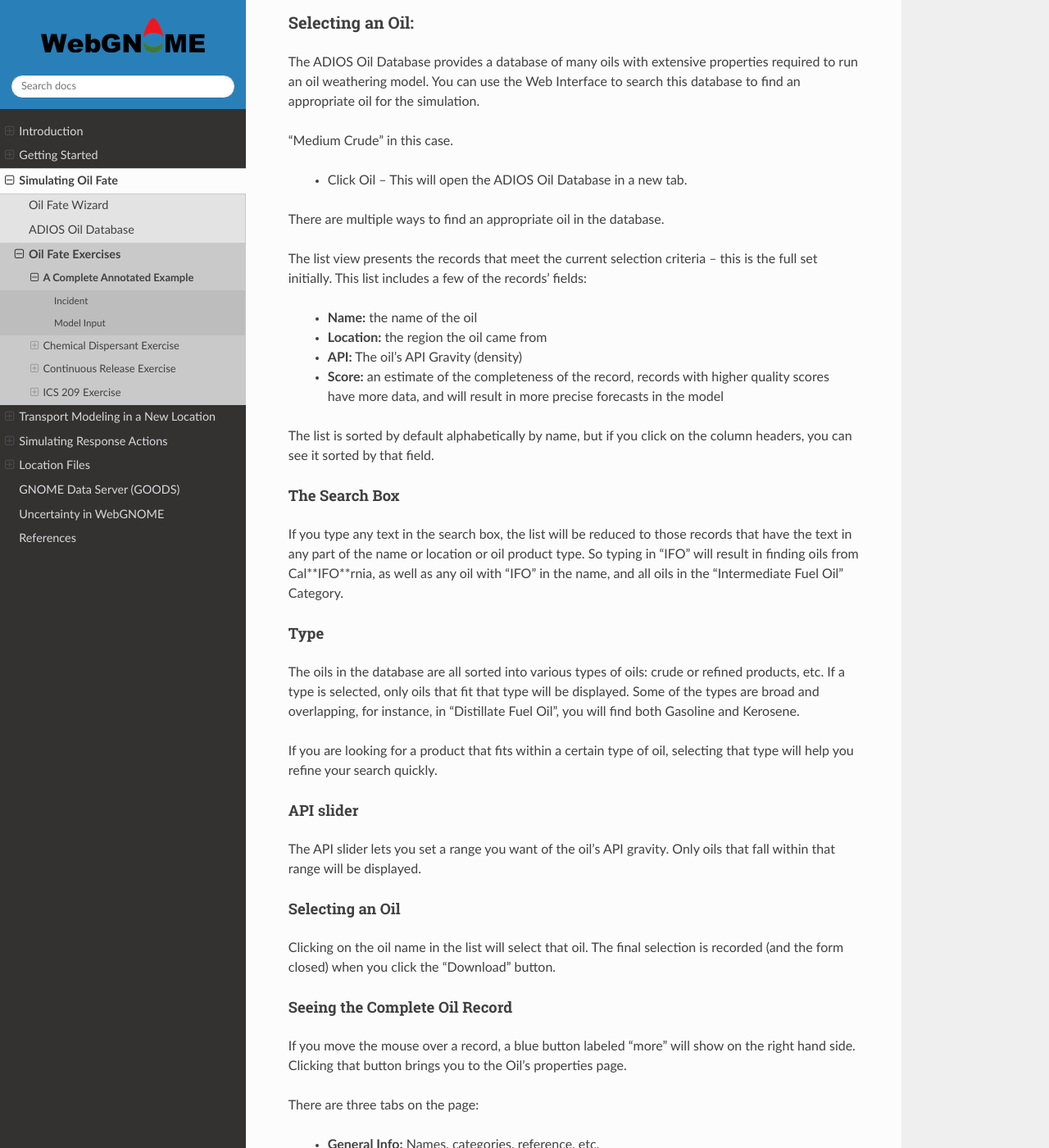
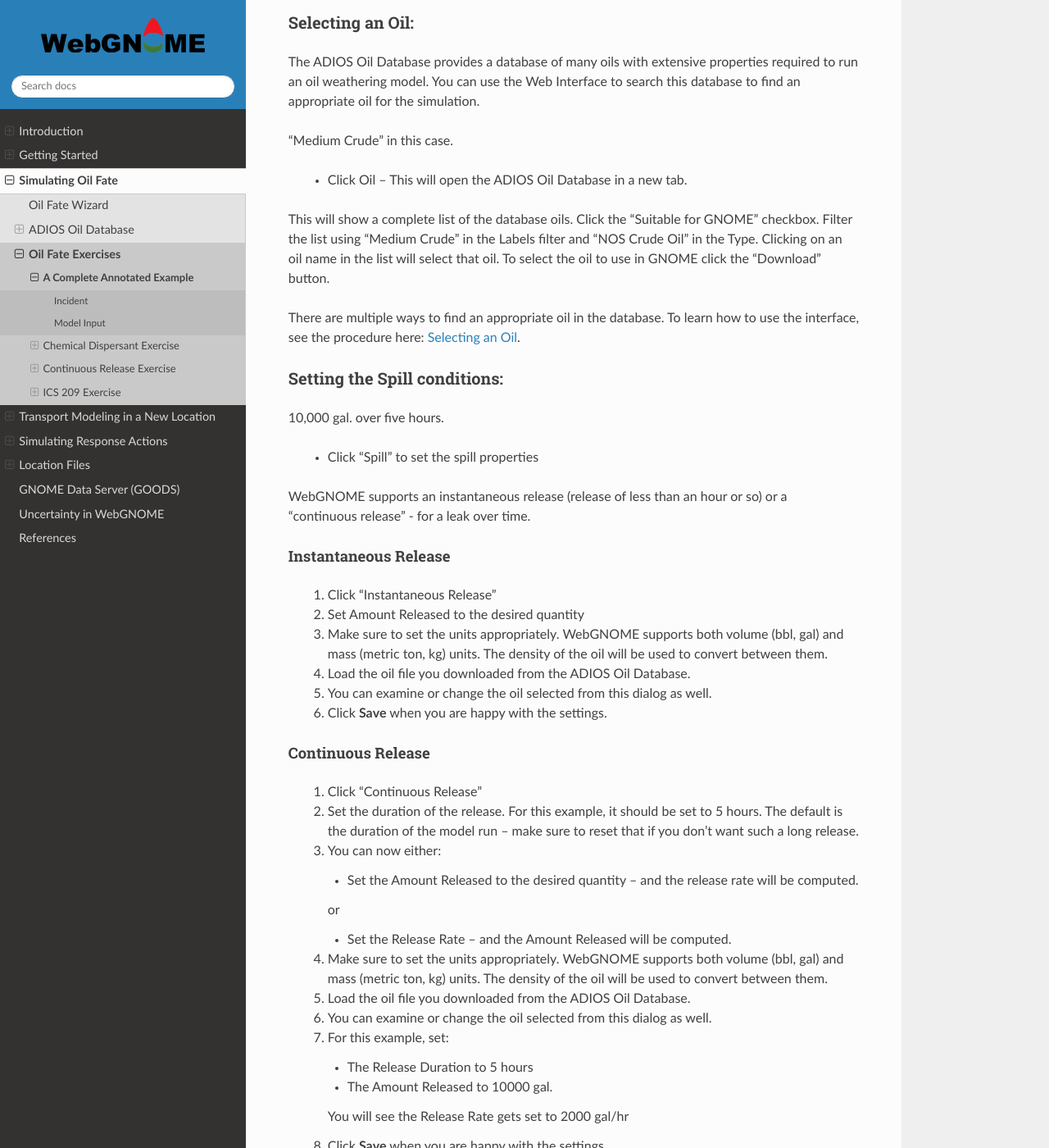
Before and after one commit to NOAA-ORR-ERD/WebGnomeClient, a Sphinx documentation site: the page built from doc/fate_exercises/full_run_through.rst, in a window 1280 px wide and 1400 px high, scrolled down 1344 px. Shown: the whole window at 82% size. Built offline with Sphinx 7.4.7 and the Read the Docs theme 2.0.0, drawn with Linux system fonts in a browser that asks for light colours; some of the changed text lies outside the part shown.

Commit message:
moved oil database description

```diff
--- a/doc/fate.rst
+++ b/doc/fate.rst
@@ -17,16 +17,58 @@
 
 
 ADIOS Oil Database
-=================
+==================
 
 In order to simulate the fate of oil spilled in the environment, a fairly detailed description of the chemistry of the oil in question needs to be provided. WebGNOME provides a link to the ADIOS Oil Database. The database consists of 1000s of crude oils and refined products that span a range of oils that are typically transported.
 
 Most records in the database provide the data necessary to run the model as well as a few informative and health and safety properties of interest, such as flash point.
 
-Some of these oil records are more complete than others. They each hold enough information to run the model, but may be missing important components. If anything is missing, the values are estimated from the known values using industry-standard algorithms. A "Quality Score" is provided, based on how much data associated with a record are measured, rather than estimated. If you are not sure which record to choose, a recored with a higher quality score will give more precise results in the fate model.
+Some of these oil records are more complete than others. They each hold enough information to run the model, but may be missing important components. If anything is missing, the values are estimated from the known values using industry-standard algorithms. A "Quality Score" is provided, based on how much data associated with a record are measured, rather than estimated. If you are not sure which record to choose, a record with a higher quality score will give more precise results in the fate model.
 
-The database comes with a Selection interface that allows you to search for oils in a number of ways, and see all the data associated with particular records. To learn how to use the interface, see the procedure here:
-:ref:`Selecting an Oil <selecting_an_oil>`
+.. _selecting_an_oil:
+
+Selecting an Oil:
+-----------------
+
+The database comes with a Selection interface that allows you to search for oils in a number of ways, and see all the data associated with particular records.
+
+The list view presents the records that meet the current selection criteria -- this is the full set initially. This list includes a few of the records' fields:
+
+  - **Name:** the name of the oil
+  - **Location:** the region the oil came from
+  - **API:** The oil's API Gravity (density)
+  - **Score:** an estimate of the completeness of the record,
+    records with higher quality scores have more data, and will
+    result in more precise forecasts in the model
+
+
+The list is sorted by default alphabetically by name, but if you click on the column headers, you can see it sorted by that field.
+
+
+The Search Box
+..............
+
+If you type any text in the search box, the list will be reduced to those records that have the text in any part of the name or location or oil product type. So typing in "IFO" will result in finding oils from Cal**IFO**rnia, as well as any oil with "IFO" in the name, and all oils in the "Intermediate Fuel Oil" Category.
+
+Product Type
+............
+
+The oils in the database are all sorted into various types of oils: crude or refined products, etc. If a type is selected, only oils that fit that type will be displayed. Some of the types are broad and overlapping, for instance, in "Distillate Fuel Oil", you will find both Gasoline and Kerosene.
+
+If you are looking for a product that fits within a certain type of oil, selecting that type will help you refine your search quickly.
+
+
+API slider
+..........
+
+The API slider lets you set a range you want of the oil's API gravity. Only oils that fall within that range will be displayed.
+
+
+Seeing the Complete Oil Record
+..............................
+
+Clicking on the oil name in the list brings you to the oil's Physical properties tab for a Fresh Oil Sample.
+
 
 
 Oil Fate Exercises
--- a/doc/fate_exercises/full_run_through.rst
+++ b/doc/fate_exercises/full_run_through.rst
@@ -57,8 +57,6 @@
   #. Set the model duration to 3 days -- usually there is no need to run the model longer than 5 days or so.
   #. Click Save
 
-.. _selecting_an_oil:
-
 Selecting an Oil:
 -----------------
 
@@ -68,58 +66,11 @@
 
   * Click Oil -- This will open the ADIOS Oil Database in a new tab.
 
-There are multiple ways to find an appropriate oil in the database.
+This will show a complete list of the database oils. Click the "Suitable for GNOME" checkbox. Filter the list using "Medium Crude" in the Labels filter and "NOS Crude Oil" in the Type. Clicking on an oil name in the list will select that oil.
+To select the oil to use in GNOME click the "Download" button.
 
-The list view presents the records that meet the current selection criteria -- this is the full set initially. This list includes a few of the records' fields:
-
-  - **Name:** the name of the oil
-  - **Location:** the region the oil came from
-  - **API:** The oil's API Gravity (density)
-  - **Score:** an estimate of the completeness of the record,
-    records with higher quality scores have more data, and will
-    result in more precise forecasts in the model
-
-
-The list is sorted by default alphabetically by name, but if you click on the column headers, you can see it sorted by that field.
-
-
-The Search Box
-..............
-
-If you type any text in the search box, the list will be reduced to those records that have the text in any part of the name or location or oil product type. So typing in "IFO" will result in finding oils from Cal**IFO**rnia, as well as any oil with "IFO" in the name, and all oils in the "Intermediate Fuel Oil" Category.
-
-Type
-..........
-
-The oils in the database are all sorted into various types of oils: crude or refined products, etc. If a type is selected, only oils that fit that type will be displayed. Some of the types are broad and overlapping, for instance, in "Distillate Fuel Oil", you will find both Gasoline and Kerosene.
-
-If you are looking for a product that fits within a certain type of oil, selecting that type will help you refine your search quickly.
-
-
-API slider
-..........
-
-The API slider lets you set a range you want of the oil's API gravity. Only oils that fall within that range will be displayed.
-
-
-Selecting an Oil
-................
-
-Clicking on the oil name in the list will select that oil. The final selection is recorded (and the form closed) when you click the "Download" button.
-
-
-Seeing the Complete Oil Record
-..............................
-
-If you move the mouse over a record, a blue button labeled "more" will show on the right hand side. Clicking that button brings you to the Oil's properties page.
-
-There are three tabs on the page:
-
- * **General Info:**  Names, categories, reference, etc.
- * **Properties:** The physical properties of the oil.
- * **Distillation:** The distillation cuts of the oil. This shows how the oil is broken down by boiling point -- important for computing the evaporation of the oil.
-
-**NOTE:** Most oil records are not complete. Any properties that are not included in the record that are needed by the model are estimated.
+There are multiple ways to find an appropriate oil in the database. To learn how to use the interface, see the procedure here:
+:ref:`Selecting an Oil <selecting_an_oil>`.
 
 
 Setting the Spill conditions:
@@ -136,7 +87,7 @@
 .....................
 
   #. Click "Instantaneous Release"
-  #. Set Amount Released the desired quantity
+  #. Set Amount Released to the desired quantity
   #. Make sure to set the units appropriately.
      WebGNOME supports both volume (bbl, gal) and mass (metric ton, kg) units. The density of the oil will be used to convert between them.
   #. Load the oil file you downloaded from the ADIOS Oil Database.
@@ -154,7 +105,7 @@
 
   #. You can now either:
 
-     * Set the Amount Released the desired quantity -- and the release rate will be computed.
+     * Set the Amount Released to the desired quantity -- and the release rate will be computed.
 
      or
 
@@ -175,6 +126,20 @@
      You will see the Release Rate gets set to 2000 gal/hr
 
   #. Click **Save** when you are happy with the settings.
+
+
+Seeing the Gnome Oil Properties
+...............................
+
+If you click on the oil name it brings up the oil's properties page.
+
+There are three tabs on the page:
+
+ * **General Info:**  ADIOS Oil Database ID
+ * **Properties:** The physical properties of the oil.
+ * **Distillation:** The distillation cuts of the oil. This shows how the oil is broken down by boiling point -- important for computing the evaporation of the oil.
+
+**NOTE:** Most oil records are not complete. Any properties that are not included in the record that are needed by the model are estimated.
 
 
 Water:
```
